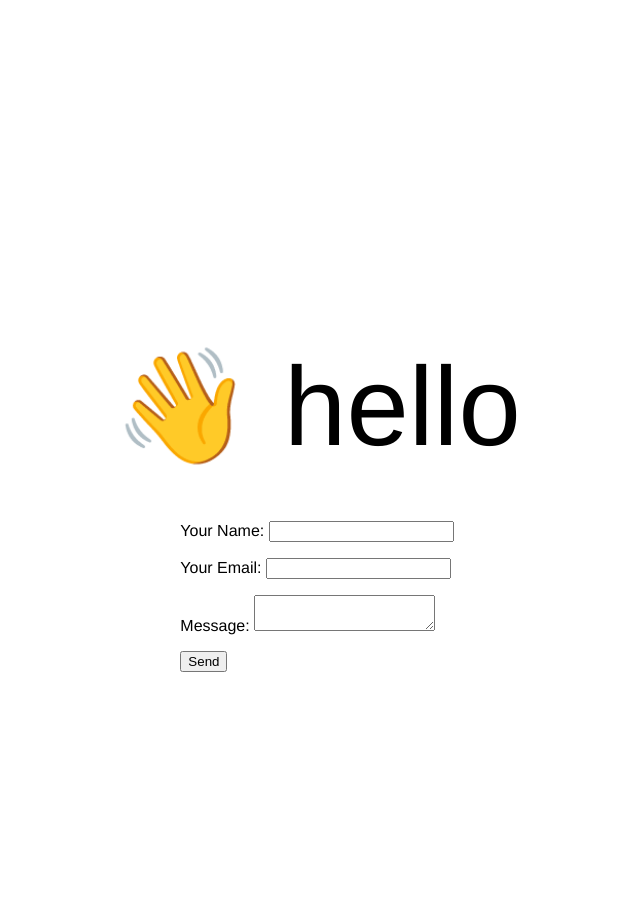
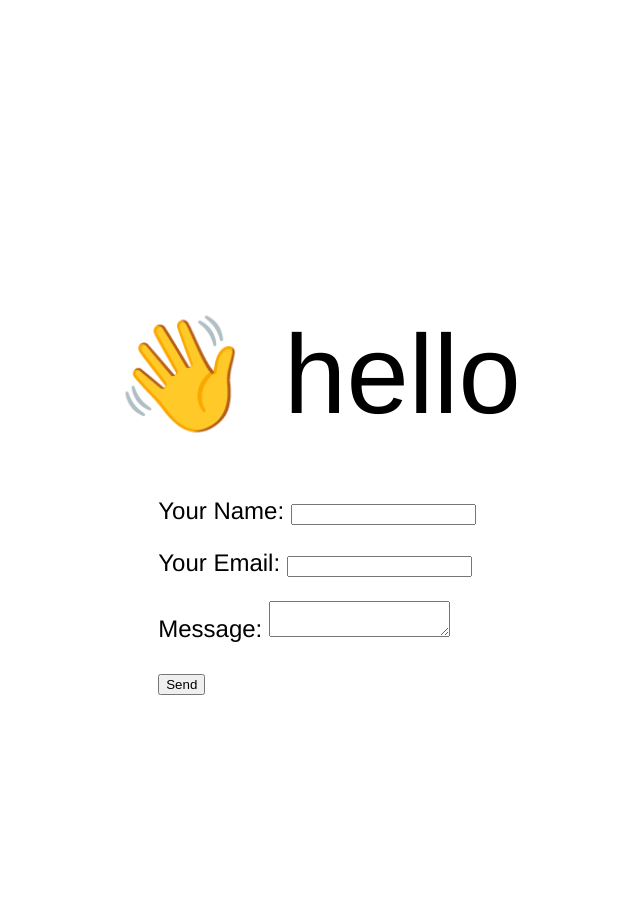
Before and after one commit to jrelgin/jrelgin.com, a Jekyll site: the page built from index.md, in a window 1280 px wide. Shown: the whole page, without its empty margins (323-963 px from the left). Built offline with Jekyll 4.4.1, drawn with Linux system fonts in a browser that asks for light colours.

Commit message:
bigger font

```diff
--- a/_sass/base.scss
+++ b/_sass/base.scss
@@ -6,7 +6,7 @@ body,
 }
 body {
   font-family: helvetica, arial, sans-serif;
-
+  font-size: 1.5rem;
 }
 
 .page-content {
```
